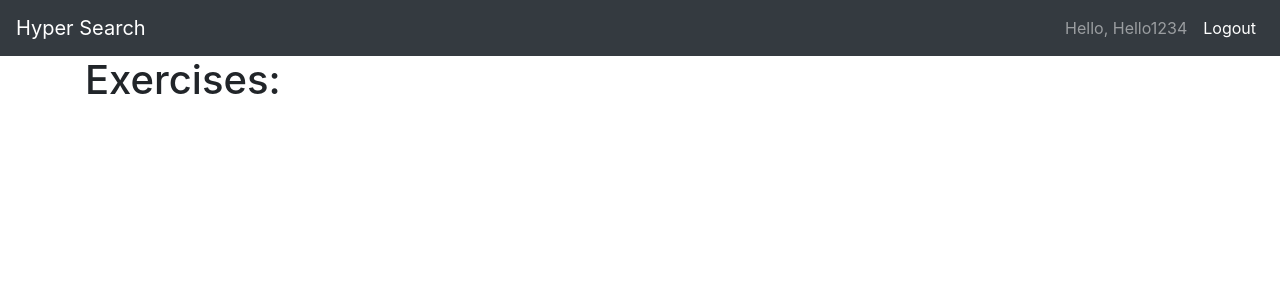
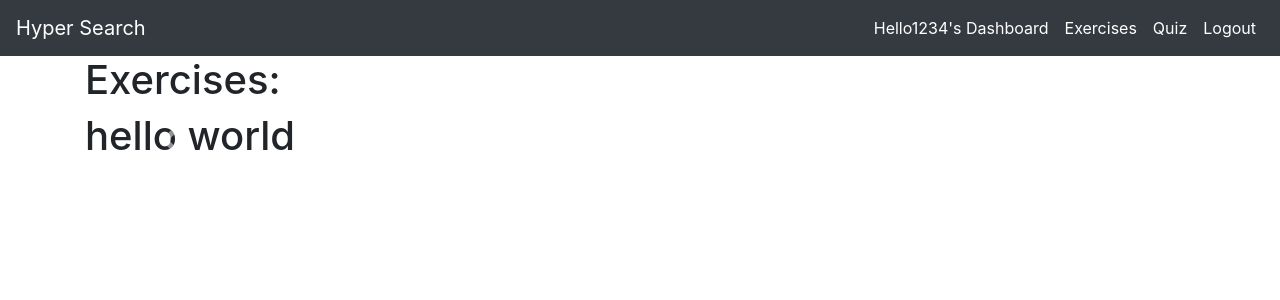
Before and after one commit to Akhil-Eaga/hyper-search-web-application, a Flask app: page /exercises in a window 1280 px wide. Shown: the top 300 px of the page. Run offline with Flask 2, Linux system fonts and the light colour scheme; a user stored in the database is signed in; some libraries are stand-ins or nearby versions.

Commit message:
Addition of quiz page and some code refactoring

```diff
--- a/app.py
+++ b/app.py
@@ -46,9 +46,10 @@ class LoginForm(FlaskForm):
     password = PasswordField("Password", validators=[InputRequired(), Length(min=8, max=80)])
     remember = BooleanField("Remember me")
 
+# Email("This field requires a valid email address"),
 # registrattion form to create the form fields and data validation
 class RegisterForm(FlaskForm):
-    email = StringField("Email", validators=[InputRequired(), Length(max=50)])
+    email = StringField("Email", validators=[InputRequired("Please enter your email address"), Length(max=50)])
     username = StringField("Username", validators=[InputRequired(), Length(min=4, max=15)])
     password = PasswordField("Password", validators=[InputRequired(), Length(min=8, max=80)])
 
@@ -71,7 +72,7 @@ def login():
                 login_user(user, remember=form.remember.data)
                 return redirect(url_for("dashboard"))
 
-        # ----------- CHANGE THIS INTO A FLASH MESSAGE --------------
+        # flashing a warning message to the user
         flash("Invalid email or password")
         return redirect(url_for('login'))
 
@@ -96,13 +97,14 @@ def signup():
 
     return render_template("signup.html", page_title="Signup", form=form)
 
+
 # dashboard route - can be accessed only after logging in
 # this view is protected and cannot be accessed without logging in
 @app.route('/dashboard')
 @login_required
 def dashboard():
-    # return "<h1>You are now logged in !!!! </h1>"
     return render_template("dashboard.html", page_title = "Dashboard", name = current_user.username.lower().capitalize())
+
 
 # logout route - can be accessed by only logged in users and logs the user out when accessed
 @app.route('/logout')
@@ -110,6 +112,7 @@ def dashboard():
 def logout():
     # ---------------- before logging out the user save the quiz data into the database ------------------
     logout_user()
+    flash("You are logged out")
     return redirect(url_for('index'))
 
 @app.route("/exercises")
@@ -117,6 +120,10 @@ def logout():
 def exercises():
     return render_template("exercises.html", page_title = "Exercises", name = current_user.username.lower().capitalize())
 
+@app.route('/quiz')
+@login_required
+def quiz():
+    return render_template("quiz.html", page_title = "Quiz", name = current_user.username.lower().capitalize())
 
 @app.route('/<page_name>')
 def error(page_name):
--- a/templates/dashboard.html
+++ b/templates/dashboard.html
@@ -1,6 +1,8 @@
 {% extends "loggedinheader.html" %}
 
-<!-- Extend a different header from here on -->
+{# Comment: Use the block below to add custom styling #}
+{% block styles %}
+{% endblock %}
 
 {% block content %}
 <div class="container">
--- a/templates/exercises.html
+++ b/templates/exercises.html
@@ -1,9 +1,37 @@
 {% extends "loggedinheader.html" %}
 
-<!-- Extend a different header from here on -->
+{# Comment: Use the block below to add custom styling #}
+{% block styles %}
+{% endblock %}
 
 {% block content %}
 <div class="container">
     <h1>Exercises: </h1>
+    <div id="carouselExampleIndicators" class="carousel slide" data-ride="carousel">
+        <ol class="carousel-indicators">
+            <li data-target="#carouselExampleIndicators" data-slide-to="0" class="active"></li>
+            <li data-target="#carouselExampleIndicators" data-slide-to="1"></li>
+            <li data-target="#carouselExampleIndicators" data-slide-to="2"></li>
+        </ol>
+        <div class="carousel-inner">
+            <div class="carousel-item active">
+                <h1>hello world</h1>
+            </div>
+            <div class="carousel-item">
+                <img class="d-block w-100" src="..." alt="Second slide">
+            </div>
+            <div class="carousel-item">
+                <img class="d-block w-100" src="..." alt="Third slide">
+            </div>
+        </div>
+        <a class="carousel-control-prev" href="#carouselExampleIndicators" role="button" data-slide="prev">
+            <span class="carousel-control-prev-icon" aria-hidden="true"></span>
+            <span class="sr-only">Previous</span>
+        </a>
+        <a class="carousel-control-next" href="#carouselExampleIndicators" role="button" data-slide="next">
+            <span class="carousel-control-next-icon" aria-hidden="true"></span>
+            <span class="sr-only">Next</span>
+        </a>
+    </div>
 </div>
 {% endblock %}
--- a/templates/loggedinheader.html
+++ b/templates/loggedinheader.html
@@ -22,6 +22,13 @@
     <script src="https://stackpath.bootstrapcdn.com/bootstrap/4.3.1/js/bootstrap.min.js"
         integrity="sha384-JjSmVgyd0p3pXB1rRibZUAYoIIy6OrQ6VrjIEaFf/nJGzIxFDsf4x0xIM+B07jRM"
         crossorigin="anonymous"></script>
+
+    <!-- Google Fonts Links -->
+    <link rel="preconnect" href="https://fonts.gstatic.com">
+    <link href="https://fonts.googleapis.com/css2?family=Lato:wght@300;400;700&display=swap" rel="stylesheet">
+
+    <!-- Custom but common styles -->
+    <link rel="stylesheet" href="{{url_for('.static', filename = 'styles.css')}}">
 
     <!-- Add custom style sheets from individual html pages -->
     {% block styles %}
@@ -48,7 +55,13 @@
             </ul>
             <ul class="navbar-nav">
                 <li class="nav-item ">
-                    <a class="nav-link" href="#">Hello, {{ name }} </a>
+                    <a class="nav-link active" href="{{url_for('dashboard')}}">{{name}}'s Dashboard </a>
+                </li>
+                <li class="nav-item ">
+                    <a class="nav-link active" href="{{url_for('exercises')}}">Exercises</a>
+                </li>
+                <li class="nav-item ">
+                    <a class="nav-link active" href="{{url_for('quiz')}}">Quiz</a>
                 </li>
                 <li class="nav-item active">
                     <a class="nav-link" href="{{url_for('logout')}}">Logout <span class="sr-only">(current)</span></a>
```
Also changed, not shown: static/css/indexpage.css (added, +9 -0 lines), static/css/styles.css (added, +7 -0 lines), templates/base.html (+13 -0 lines), templates/index.html (+12 -2 lines), templates/quiz.html (added, +11 -0 lines).
